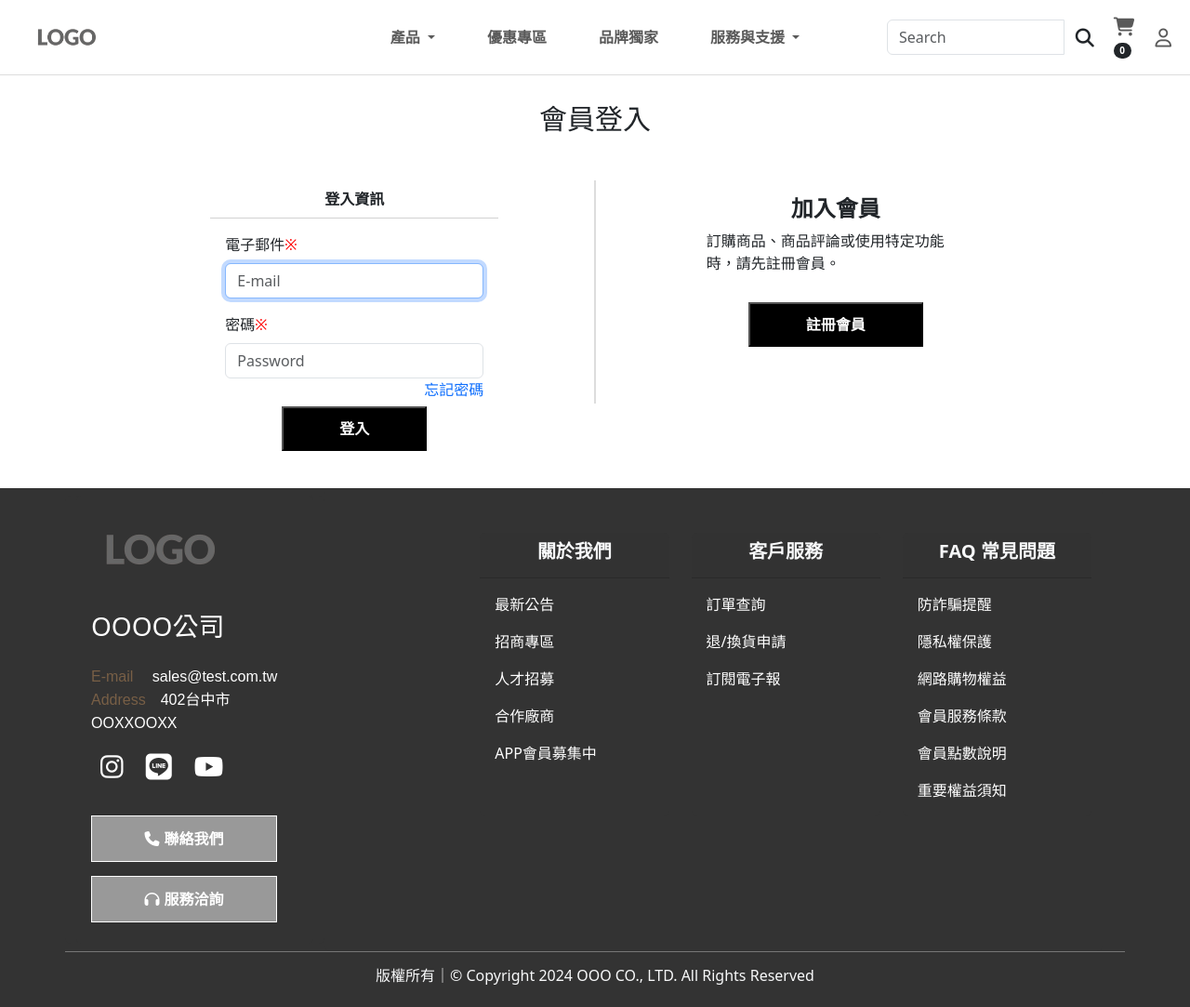
After one commit to 444ZH/projectD, a PHP site: page /login.php in a window 1280 px wide. The commit adds this page. Shown: the whole page at 93% size. Run offline with PHP 8.4, Linux system fonts and the light colour scheme; data that the repository does not hold is empty; some libraries are stand-ins or nearby versions.

Commit message:
完成結帳介面及登入登出功能

```diff
--- /dev/null
+++ b/login.php
@@ -0,0 +1,169 @@
+<?php
+//連資料庫
+require_once('connection/furnitureshop_db.php');
+//如果session沒有啟動則啟動，跨頁面存取變數
+if (!isset($_SESSION)) {
+    session_start();
+}
+// 載入共用PHP函數庫
+require_once("./php_lib.php");  //分頁功能
+//登入路徑設定
+if(isset($_GET['sPath'])){
+    $sPath = $_GET['sPath'] . ".php";
+}else{
+    //預設登入完進首頁
+    $sPath = "index_hp.php";
+}
+//檢查是否完成登入驗證
+if(isset($_SESSION['login'])){
+    header(sprintf("location: %s", $sPath));
+}
+?>
+
+<!doctype html>
+<html lang="zh-TW">
+
+<head>
+    <!-- 引入head -->
+    <?php require_once('./headfile.php') ?>
+    <style>
+        .loginTitle {
+            text-align: center;
+            margin-top: 20px;
+            padding-top: 20px;
+            font-size: 30px;
+        }
+
+        .loginInfo{
+            background-color: #fff;
+            font-weight: bold;
+        }
+
+        div.card.col-md-4 {
+            border: none;
+            padding: 0;
+        }
+
+        .necessary {
+            color: red;
+        }
+
+        .forgotPassword{
+            /* border: 1px solid #000; */
+            float: right;
+        }
+
+        .signInButton,
+        .registerButton{
+            display: block;
+            margin: 30px auto 0;
+            padding: 10px 60px;
+            background-color: #000;
+            color: #fff;
+            font-weight: bold;
+        }
+
+        .signInButton:hover,
+        .registerButton:hover{
+            background-color: #333;
+        }
+
+        .centerLine{
+            width: 0;
+            height: 30vh;
+            padding: 0;
+            border: 1px solid #ddd;
+        }
+        .clearfix{
+            clear: both;
+        }
+    </style>
+</head>
+
+<body>
+    <section id="header">
+        <?php require_once('./navbar.php') ?>
+    </section>
+    <section id="seccontent">
+        <div class="container">
+            <!-- goods_content -->
+            <?php //require_once('./.php')
+            ?>
+            <h4 class="loginTitle">會員登入</h4>
+            <div class="row col-md-10 mx-auto mt-5 d-flex justify-content-around">
+
+<div class="card col-md-4 mb-4">
+    <div class="card-header text-center loginInfo" style="border-radius: 0;">登入資訊</div>
+    <div class="card-body">
+        <form action="" method="post" class="form-signin" id="form1">
+            <p class="card-text">電子郵件<span class="necessary">※</span>
+            <input type="email" id="inputAccount" name="inputAccount" class="form-control mt-2" placeholder="E-mail" required autofocus>
+            </p>
+            <p class="card-text">密碼<span class="necessary">※</span>
+            <input type="password" id="inputPassword" name="inputPassword" class="form-control mt-2" placeholder="Password" required autofocus>
+            <a href="#" class="forgotPassword">忘記密碼</a>
+            </p>
+            <button type="submit" class="signInButton clearfix">登入</button>
+        </form>
+    </div>
+</div>
+<div class="centerLine"></div>
+<div class="card col-md-4">
+    <div class="card-body ">
+        <h4 class="card-title text-center fw-bold">加入會員</h4>
+        <p class="card-text">訂購商品、商品評論或使用特定功能時，請先註冊會員。</p>
+        <button type="button" class="registerButton" onclick="location.href='./register.php'">註冊會員</button>
+    </div>
+</div>
+
+
+
+
+            </div>
+
+
+        </div>
+    </section>
+    <section id="footer">
+        <?php require_once('./footer.php') ?>
+    </section>
+    <!-- login -->
+    <div id="loading" name="loading" style="display: none; position: fixed; top: 50%; left: 50%; z-index: 9999;" class="spinner-border" role="status">
+        <span class="visually-hidden fs-2" style="position: absolute; top: 50%; left: 50%;">Loading...</span>
+    </div>
+    <!-- js file -->
+    <?php require_once('./jsfile.php') ?>
+    <script>
+        $(function(){
+            $("#form1").submit(function(){
+                const inputAccount = $("#inputAccount").val();
+                const inputPassword = $("#inputPassword").val();
+                $("#loading").show();
+                //利用$ajax函數呼叫後台auth_user.php驗證帳號密碼
+                $.ajax({
+                    url: "auth_user.php",
+                    type: "post",
+                    dataType: "json",
+                    data:{
+                        inputAccount: inputAccount,
+                        inputPassword: inputPassword,
+                    },
+                    success: function(data){
+                        if(data.c == true){
+                            alert(data.m);
+                            window.location.href = "<?php echo $sPath; ?>";
+                        }else{
+                            alert(data.m);
+                        }
+                    },
+                    error: function(data){
+                        alert("系統目前無法連接到後台資料庫");
+                    }
+                });
+            });
+        });
+    </script>
+
+</body>
+
+</html>
--- a/navbar.php
+++ b/navbar.php
@@ -68,9 +68,16 @@
                 <li class="nav-item">
                     <a class="nav-link" href="./cart.php"><i class="fa-solid fa-cart-shopping fa-lg"></i><span class="badge rounded-pill text-bg-dark"><?php echo ($cart_rs) ? $cart_rs -> rowCount() : ''; ?></span></a>
                 </li>
+                <?php if(isset($_SESSION['login'])) { ?>
                 <li class="nav-item">
-                    <a class="nav-link" href="#"><i class="fa-regular fa-user fa-lg"></i></a>
+                    <a class="nav-link" href="javascript:void(0)" onclick="btn_confirmLink('是否確定登出?','logout.php')">登出</a>
                 </li>
+                <?php }else{ ?>
+                <li class="nav-item">
+                    <a class="nav-link" href="./login.php"><i class="fa-regular fa-user fa-lg"></i></a>
+                </li>
+                <?php } ?>
+
             </ul>
         </div>
     </div>
```
Also changed, not shown: auth_user.php (added, +33 -0 lines), checkout.php (+222 -0 lines), logout.php (added, +13 -0 lines).
